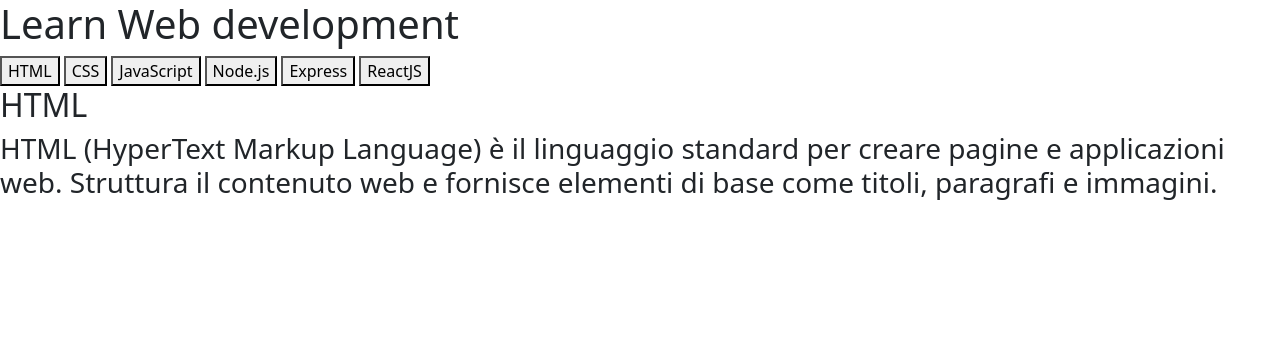
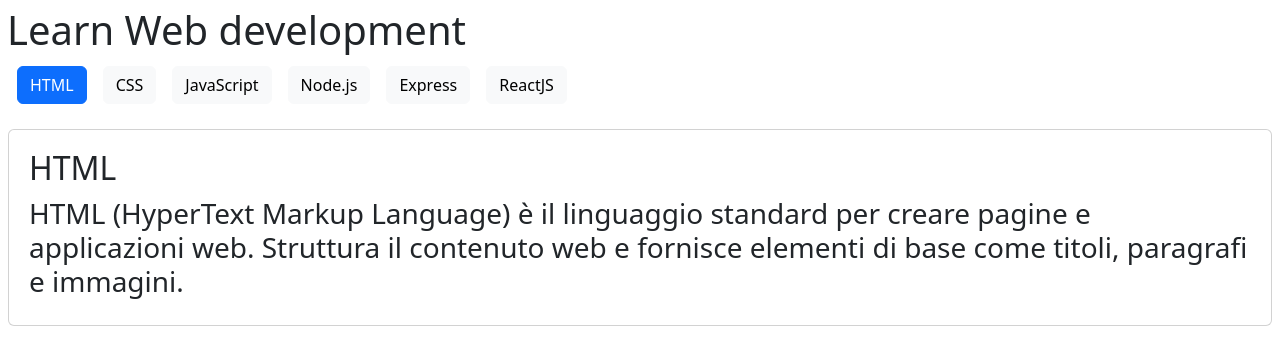
Before and after one commit to DiegoFatVega/react-use-state, a React (Vite) app: page / in a window 1280 px wide. Both pictures are taken after a click on the button "HTML". Shown: the top 364 px of the page. Built offline with nearby package versions, Linux system fonts and the light colour scheme.

Commit message:
implement dinamic buttons while button is selected

```diff
--- a/src/components/Buttons.jsx
+++ b/src/components/Buttons.jsx
@@ -18,16 +18,20 @@
                 {
 
                     languages.map((lang, index) => (
-                        <button key={lang.id} onClick={() => handleClick(index)}>{lang.title}</button>
+                        <button className={`btn btn-${index == currentDescription ? 'primary' : 'light'} mx-2`} key={lang.id} onClick={() => handleClick(index)}>
+                            {lang.title}
+                        </button>
                     ))
 
                 }
             </div>
             {
-                currentDescription === null ? <p>NESSUN LINGUAGGIO SELEZIONATO</p> :
-                    <div className="item">
-                        <h2>{languages[currentDescription].title}</h2>
-                        <h3>{languages[currentDescription].description}</h3>
+                currentDescription === null ? <p className="my-5 mx-5">NESSUN LINGUAGGIO SELEZIONATO</p> :
+                    <div className="card my-4">
+                        <div className="card-body">
+                            <h2>{languages[currentDescription].title}</h2>
+                            <h3>{languages[currentDescription].description}</h3>
+                        </div>
                     </div >
 
             }
--- a/src/index.css
+++ b/src/index.css
@@ -1,8 +1,14 @@
 @import url('bootstrap');
+
 /* solo import del css da bootrap, non il js */
+* {
+    margin: 1px;
+    padding: 1px;
+    box-sizing: border-box;
+}
 
 .buttons {
     display: flex;
     flex-direction: row;
-    gap: 4px;
+    justify-content: flex-start;
 }
```
